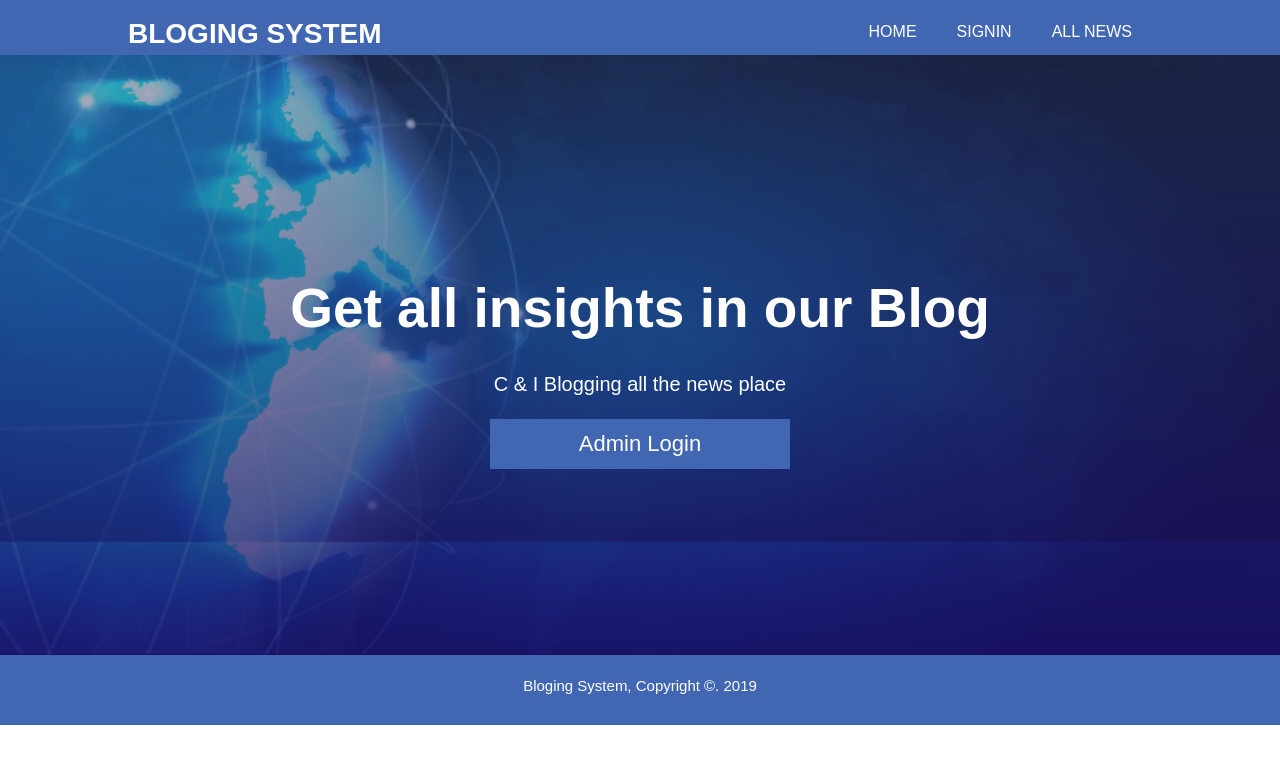
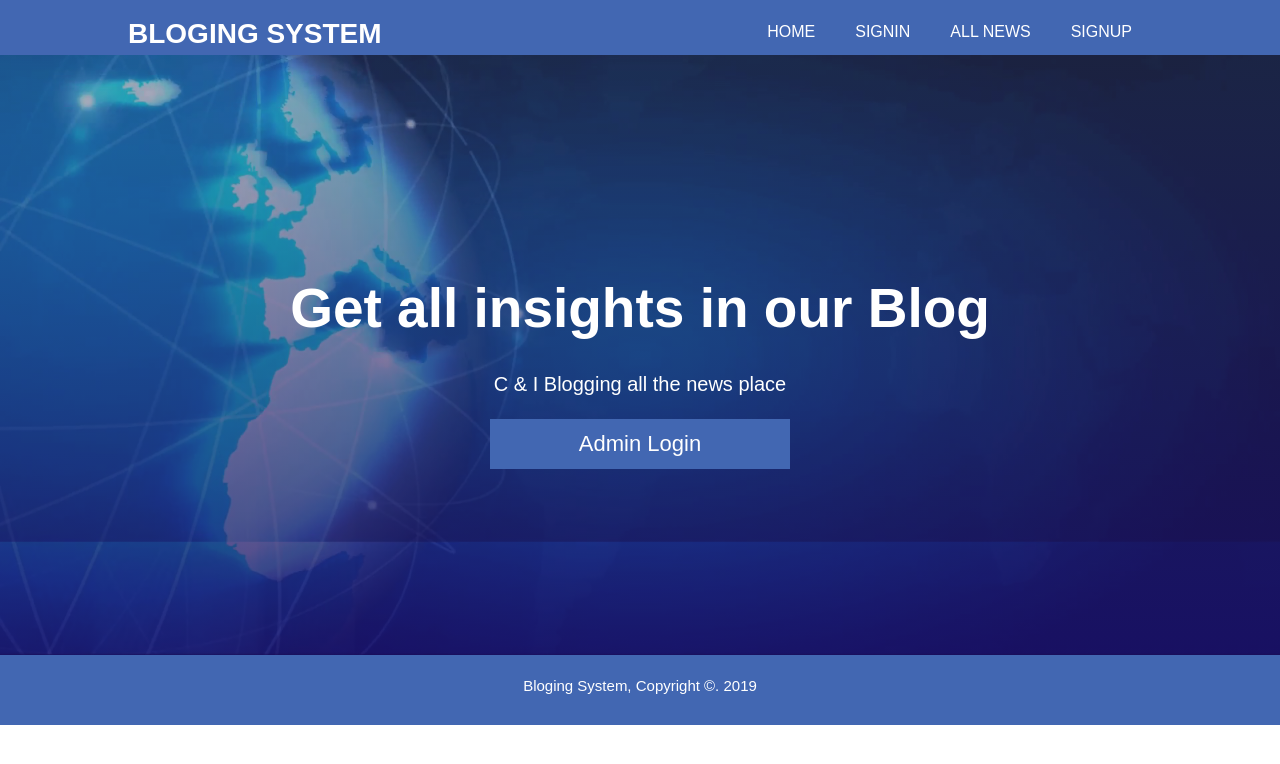
Before and after one commit to danielufeli/blognode, a website: page frontend/index.html in a window 1280 px wide. Drawn offline with Linux system fonts and the light colour scheme.

Commit message:
Signup link

```diff
--- a/frontend/index.html
+++ b/frontend/index.html
@@ -22,6 +22,7 @@
                   <li><a href="index.html">Home</a></li>
                   <li><a href="signin.html">Signin</a></li>
                   <li><a href="news.html">All News</a></li>
+                  <li><a href="signup.html">Signup</a></li>
                 </ul>
           </nav>
         </div>
```
